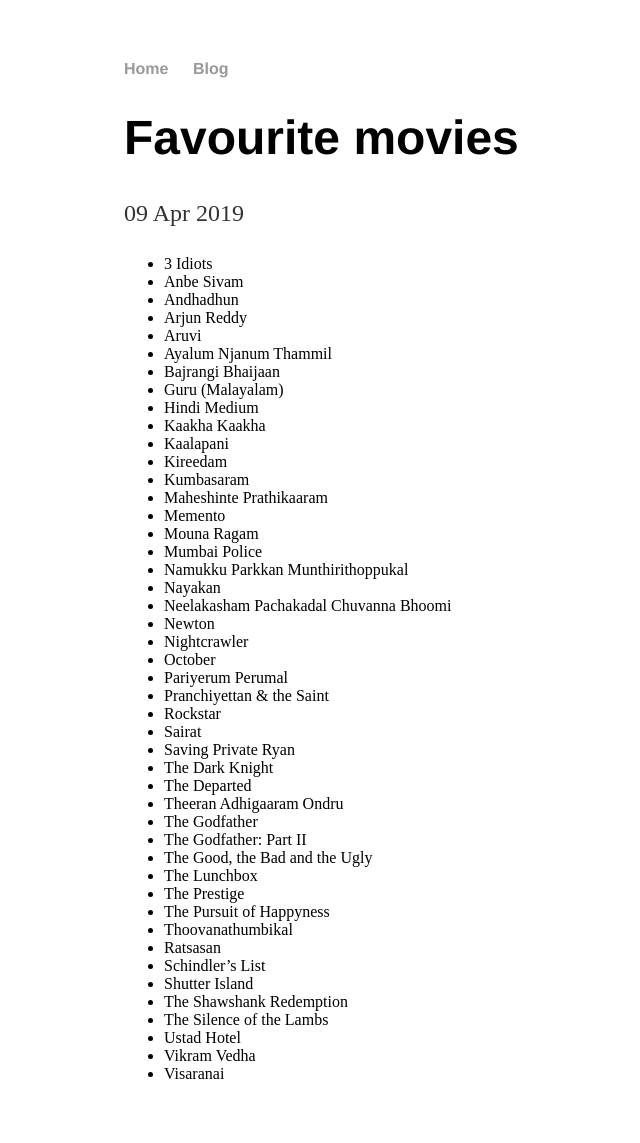
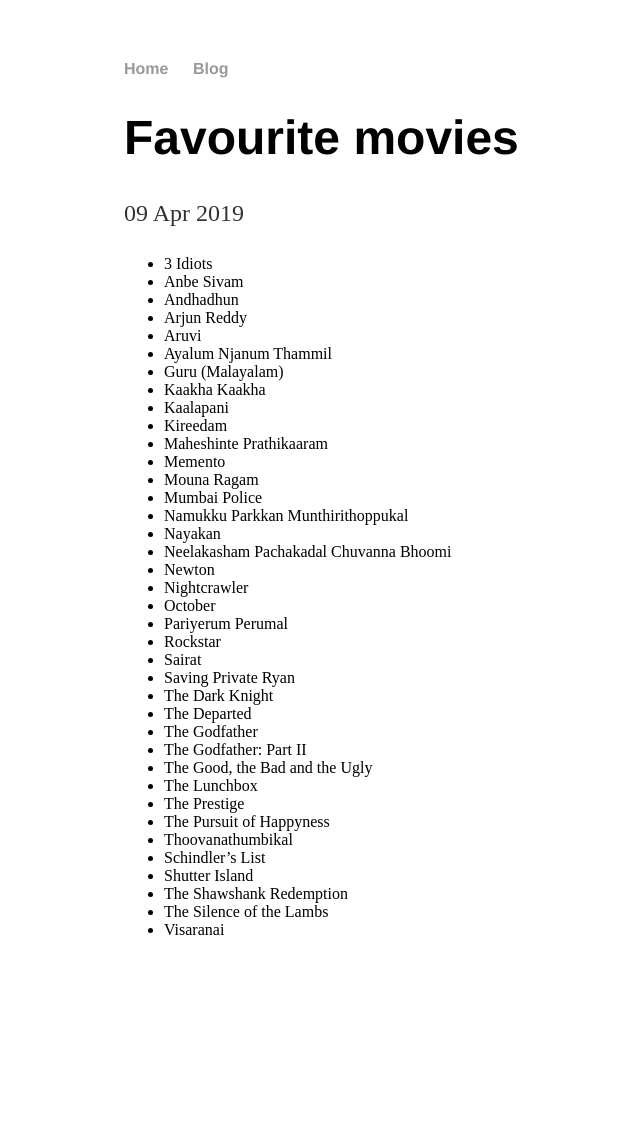
Before and after one commit to joe019/joe019.github.io, a Jekyll site: the page built from _posts/2019-04-09-favourite-movies.md, in a window 1280 px wide. Shown: the whole page, without its empty margins (68-708 px from the left). Built offline with Jekyll 4.4.1, drawn with Linux system fonts in a browser that asks for light colours; after the commit the page ends 999 px from its top, so only the background shows below that.

Commit message:
edited fav movies

```diff
--- a/_posts/2019-04-09-favourite-movies.md
+++ b/_posts/2019-04-09-favourite-movies.md
@@ -10,13 +10,10 @@
 * Arjun Reddy
 * Aruvi
 * Ayalum Njanum Thammil
-* Bajrangi Bhaijaan
 * Guru (Malayalam)
-* Hindi Medium
 * Kaakha Kaakha
 * Kaalapani
 * Kireedam
-* Kumbasaram
 * Maheshinte Prathikaaram
 * Memento
 * Mouna Ragam
@@ -28,13 +25,11 @@
 * Nightcrawler
 * October
 * Pariyerum Perumal
-* Pranchiyettan & the Saint
 * Rockstar
 * Sairat
 * Saving Private Ryan
 * The Dark Knight
 * The Departed
-* Theeran Adhigaaram Ondru
 * The Godfather
 * The Godfather: Part II
 * The Good, the Bad and the Ugly
@@ -42,11 +37,8 @@
 * The Prestige
 * The Pursuit of Happyness
 * Thoovanathumbikal
-* Ratsasan
 * Schindler's List
 * Shutter Island
 * The Shawshank Redemption
 * The Silence of the Lambs
-* Ustad Hotel
-* Vikram Vedha
 * Visaranai
```
